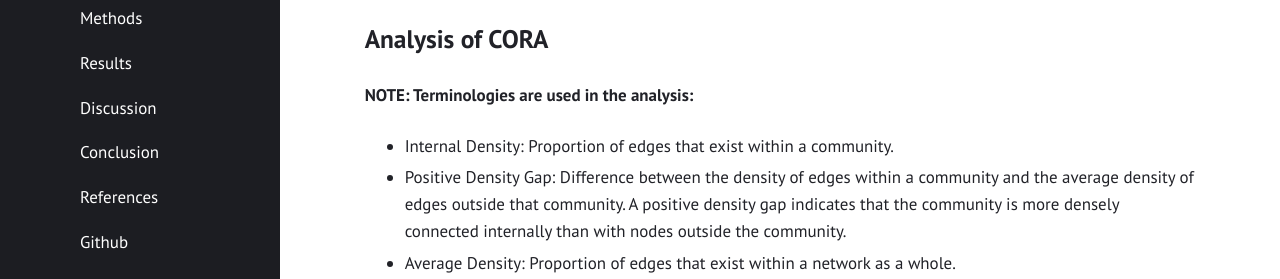
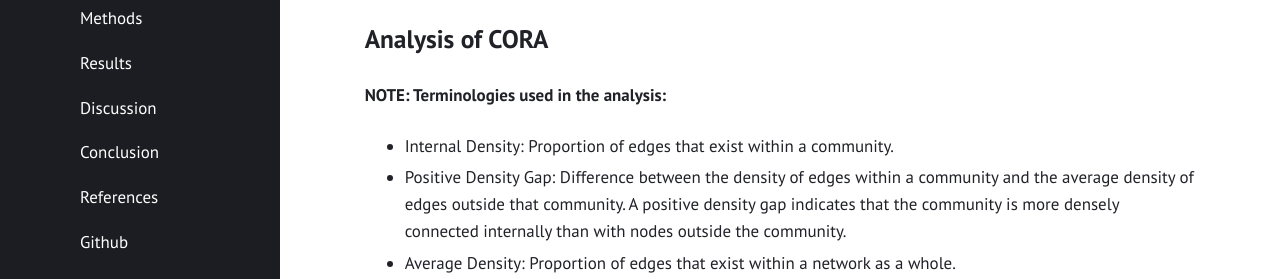
Before and after one commit to hblyx/DSC180_Project2, a Jekyll site: the page built from data_analysis.md, in a window 1280 px wide and 900 px high, scrolled down 309 px. Shown: the part 176-455 px from the top of the window. Built offline with Jekyll 4.4.1, drawn with Linux system fonts in a browser that asks for light colours.

Commit message:
Update data_analysis.md
Correct tyo

```diff
--- a/data_analysis.md
+++ b/data_analysis.md
@@ -10,7 +10,7 @@ We analyzed the degree distribution and community structure of a network, focusi
 $$\text{density} = \frac{\text{number of edges in-community}}{\text{number of edges out-community}}$$
 
 ## Analysis of CORA
-#### NOTE: Terminologies are used in the analysis:
+#### NOTE: Terminologies used in the analysis:
 * Internal Density: Proportion of edges that exist within a community.
 * Positive Density Gap: Difference between the density of edges within a community and the average density of edges outside that community. A positive density gap indicates that the community is more densely connected internally than with nodes outside the community.
 * Average Density: Proportion of edges that exist within a network as a whole.
```
